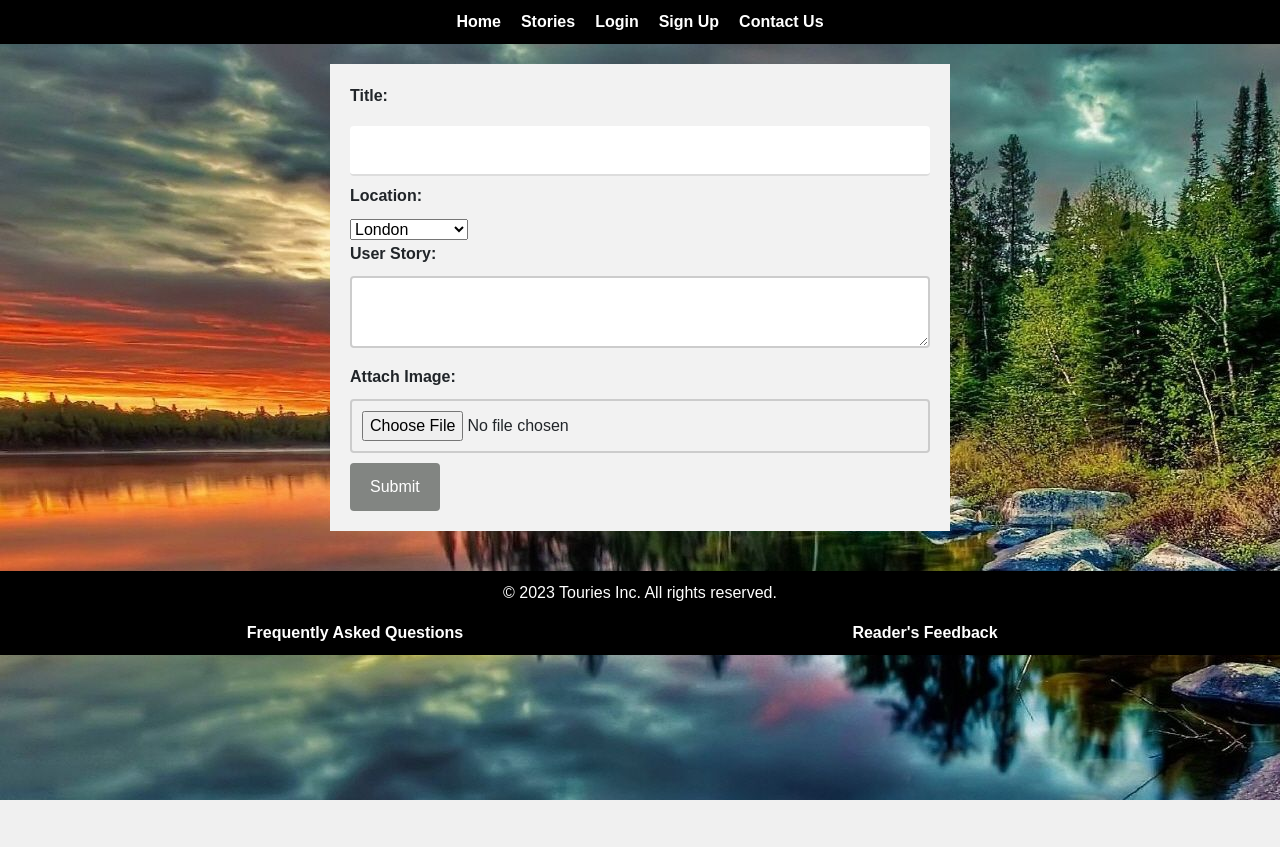
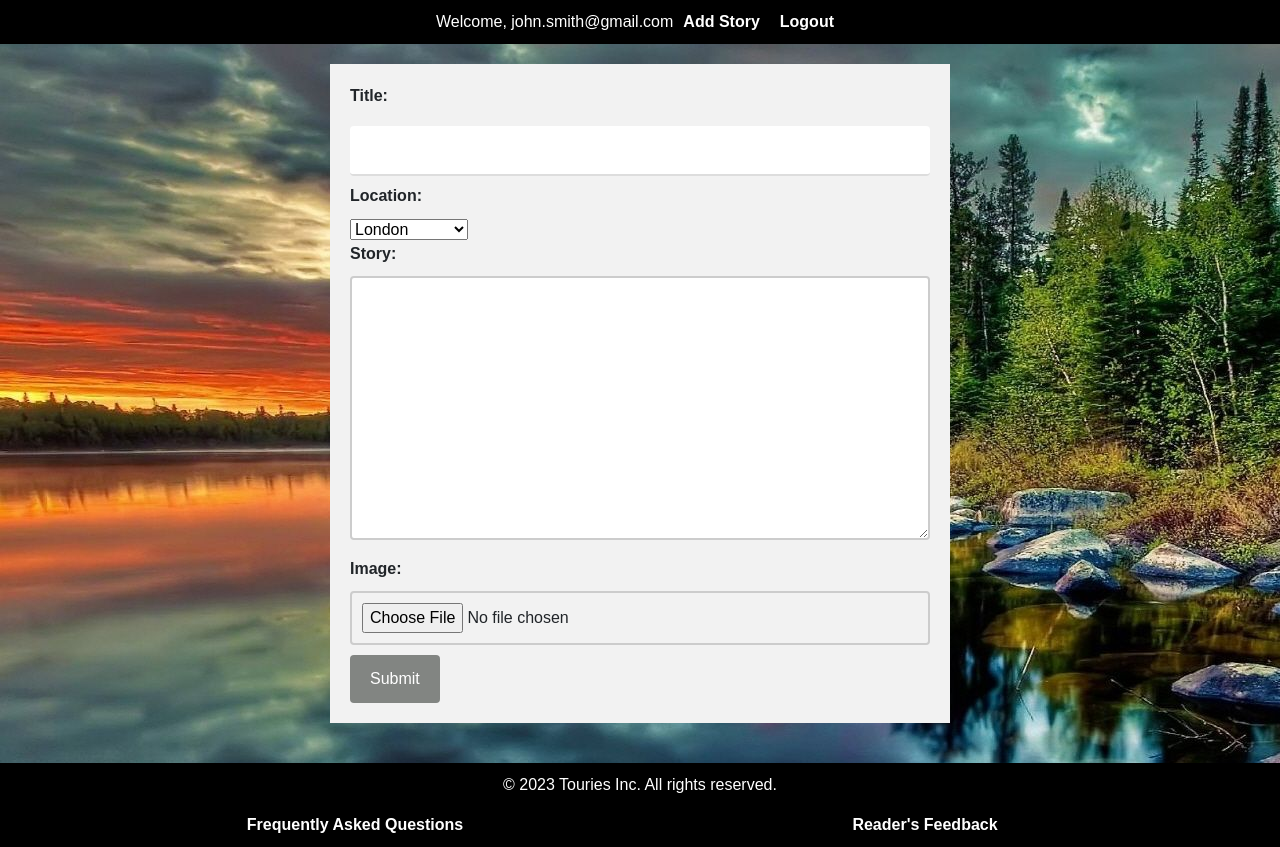
Before and after one commit to tobi3t/CMM007CW, a PHP site: page /addstory.php in a window 1280 px wide. Before the commit the page ends 800 px from the top, so only its background shows below. Run offline with PHP 8.4, Linux system fonts and the light colour scheme; a user stored in the database is signed in.

Commit message:
Finally, uploaded story after a hard days work

```diff
--- a/addstory.php
+++ b/addstory.php
@@ -1,3 +1,13 @@
+<?php
+// Start the session to retrieve the storyteller's authentication status
+session_start();
+
+// Check if the storyteller is not authenticated, if yes, redirect to the login page
+if (!isset($_SESSION['authenticated']) || $_SESSION['authenticated'] != true) {
+  header('Location: index.php');
+  exit;
+}
+?>
 <!DOCTYPE html>
 <html>
 
@@ -13,23 +23,21 @@
 <body>
     <header>
         <nav>
-            <ul id>
-                <li><a href="index.php">Home</a></li>
-                <li><a href="browsestories.php">Stories</a></li>
-                <li><a href="login.php">Login</a></li>
-                <li><a href="register.php">Sign Up</a></li>
-                <li><a href="contactus.php">Contact Us</a></li>
-
+            <ul>
+                <?php echo 'Welcome, ' . $_SESSION['email']; ?>
+                <li><a href="addstory.php">Add Story</a></li>
+                <li><a href="logout.php">Logout</a></li>
             </ul>
         </nav>
     </header>
     <main>
         <div class="formholder">
-            <form action="submit_story.php" method="post" enctype="multipart/form-data">
-                <label for="title">Title:</label>
-                <input type="text" id="title" name="title" required>
+        <form method="POST" action="add_story.php">
+            <label for="title">Title:</label>
+            <input type="text" name="title" id="title" required>
+            <br>
 
-                <label for="location">Location:</label>
+            <label for="location">Location:</label>
                 <select id="location" name="location" required>
                     <option value="London">London</option>
                     <option value="Manchester">Manchester</option>
@@ -52,15 +60,20 @@
                     <option value="Plymouth">Plymouth</option>
                     <option value="Exeter">Exeter</option>
                 </select>
+                <br>
 
-                <label for="story">User Story:</label>
-                <textarea id="story" name="story" required></textarea>
+            <label for="story">Story:</label>
+            <textarea name="story" id="story" rows="10" required></textarea>
+            <br>
 
-                <label for="image">Attach Image:</label>
-                <input type="file" id="image" name="image">
+            <label for="image">Image:</label>
+            <input type="file" name="image">
+            <br>
 
-                <button type="submit">Submit</button>
-            </form>
+            <input type="hidden" name="user_id" value="user_id"> <!-- Replace [user_id] with the actual user ID -->
+
+            <button type="submit">Submit</button>
+        </form>
         </div>
     </main>
     <footer>
--- a/profile.php
+++ b/profile.php
@@ -25,6 +25,7 @@ if (!isset($_SESSION['authenticated']) || $_SESSION['authenticated'] != true) {
         <nav>
             <ul>
                 <?php echo 'Welcome, ' . $_SESSION['email']; ?>
+                <li><a href="addstory.php">Add Story</a></li>
                 <li><a href="logout.php">Logout</a></li>
             </ul>
         </nav>
--- a/signin.php
+++ b/signin.php
@@ -19,6 +19,7 @@ if (mysqli_num_rows($result) == 1) {
   // Store the user's authentication status and email in the session
   $_SESSION['authenticated'] = true;
   $_SESSION['email'] = $row['email'];
+  $_SESSION['user_id'] = $row['user_id'];
   // Redirect the storyteller to the profile page
   header('Location: profile.php');
   exit;
```
Also changed, not shown: add_story.php (added, +34 -0 lines), stories.sql (+8 -6 lines), user.sql (renamed from credentials.sql).
